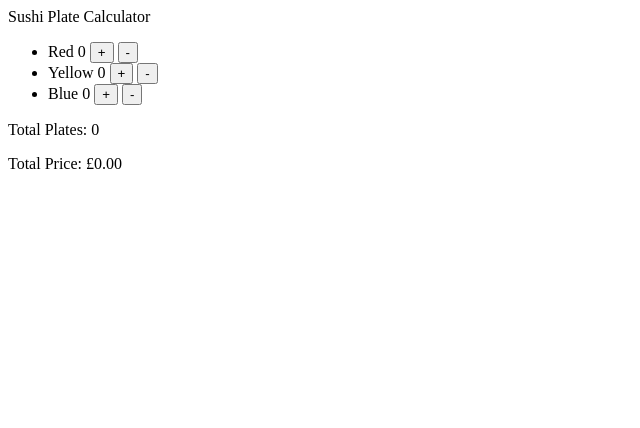
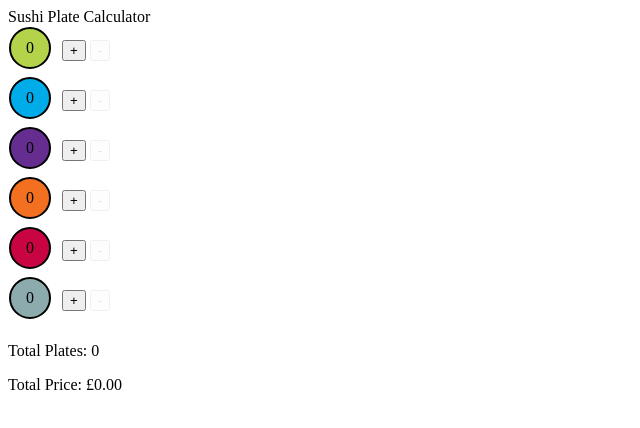
Before and after one commit to kevinmarsh/sushicalculator, a plain HTML site: page index.html in a window 1280 px wide. Shown: the whole page, without its empty margins (0-640 px from the left). Drawn offline with Linux system fonts and the light colour scheme.

Commit message:
added all plates, cleaned layout

```diff
--- a/css/style.scss
+++ b/css/style.scss
@@ -0,0 +1,26 @@
+// %displayInline { // Hack for IE
+//     display: inline-block;
+//     *display: inline;
+//     zoom: 1;
+// }
+.plates {
+    list-style: none;
+    margin: 0;
+    padding: 0;
+    // .plateName {
+    //     @extend %displayInline;
+    //     width: 80px;
+    // }
+    // .plateCount {
+    //     @extend %displayInline;
+    //     width: 20px;
+    // }
+}
+.disabled-true {
+    opacity: 0.1;
+}
+svg {
+    width: 50px;
+    height: 50px;
+    vertical-align: middle;
+}
--- a/index.html
+++ b/index.html
@@ -9,12 +9,14 @@
     <header>Sushi Plate Calculator</header>
     <div ng-controller="SushiPlateCtrl">
         <ul class="plates">
-            <li ng-repeat="plate in plates">
-              <!-- <input type="number" name="input" ng-model="plate.count" min="0" max="99" required> -->
-              {{ plate.name }}
-              {{ plate.count }}
-              <button ng-model="plate.count" ng-click="changeCount(plate, 1)">+</button>
-              <button ng-model="plate.count" ng-click="changeCount(plate, -1)">-</button>
+            <li ng-repeat="plate in plates" title="{{ plate.name }} plate - {{ plate.price | currency:'£' }}">
+                <svg xmlns="http://www.w3.org/2000/svg" version="1.1">
+                    <title>{{ plate.name }} plate - {{ plate.price | currency:'£' }}</title>
+                    <circle cx="22" cy="22" r="20" stroke="black" stroke-width="2" fill="{{ plate.color }}"/>
+                    <text x="18" y="27" fill="black">{{ plate.count }}</text>
+                </svg>
+                <button ng-model="plate.count" ng-click="changeCount(plate, 1)">+</button>
+                <button ng-model="plate.count" ng-click="changeCount(plate, -1)" class="disabled-{{ plate.count <= 0 }}">-</button>
             </li>
         </ul>
         <p class="totalPlates">Total Plates: {{ getTotalPlates() }}</p>
@@ -22,9 +24,7 @@
     </div>
 
     <script type="text/javascript" src="js/libs/angular.min.js"></script>
-<!--
-    <script type="text/javascript" src="https://ajax.googleapis.com/ajax/libs/angularjs/1.0.7/angular.min.js"></script>
--->
+    <!-- <script type="text/javascript" src="https://ajax.googleapis.com/ajax/libs/angularjs/1.0.7/angular.min.js"></script> -->
     <script type="text/javascript" src="js/app.js"></script>
 </body>
 </html>
--- a/js/app.js
+++ b/js/app.js
@@ -1,10 +1,12 @@
 function SushiPlateCtrl($scope) {
     $scope.plates = [
-        {name:'Red', price: 1.00, count:0},
-        {name:'Yellow', price: 2.00, count:0},
-        {name:'Blue', price: 3.00, count:0}
+        {name: 'Green', color: '#b2d34a', price: 1.90, count: 0},
+        {name: 'Blue', color: '#00abea', price: 2.50, count: 0},
+        {name: 'Purple', color: '#662d91', price: 3.10, count: 0},
+        {name: 'Orange', color: '#f37021', price: 3.60, count: 0},
+        {name: 'Pink', color: '#c80542', price: 4.10, count: 0},
+        {name: 'Grey', color: '#8cabad', price: 5.00, count: 0}
     ];
-
     $scope.getTotalPlates = function () {
         var totalPlates = 0;
         for (var i = 0, length = $scope.plates.length; i < length; i++) {
@@ -21,6 +23,8 @@ function SushiPlateCtrl($scope) {
     };
 
     $scope.changeCount = function (plate, x) {
-        plate.count += x;
+        if (plate.count + x >= 0) {
+            plate.count += x;
+        }
     };
 }
```
Also changed, not shown: css/style.css.
